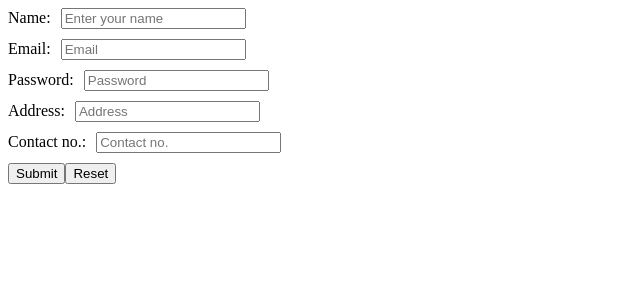
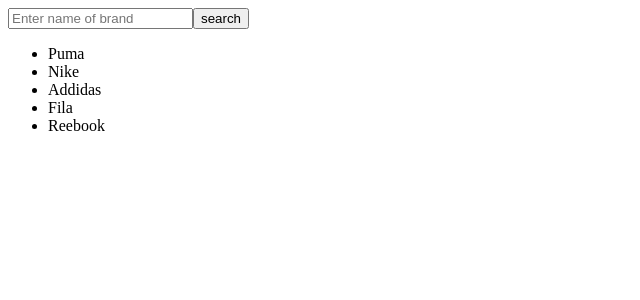
Before and after one commit to Sarojan-stha/React, a React (Vite) app: page / in a window 1280 px wide. Shown: the top 300 px of the page, without its empty margins (0-640 px from the left). Built offline with nearby package versions, Linux system fonts and the light colour scheme.

Commit message:
usestate ex1

```diff
--- /dev/null
+++ b/src/components/Exercises/Usestate-ex/UseStateEx.jsx
@@ -0,0 +1,33 @@
+import { useState } from "react";
+
+export default function UseStateEx() {
+  const initialState = [
+    { id: 1, name: "Puma" },
+    { id: 2, name: "Nike" },
+    { id: 3, name: "Addidas" },
+    { id: 4, name: "Fila" },
+    { id: 5, name: "Reebook" },
+  ];
+
+  const [brand, setBrand] = useState(initialState);
+  function searchBrand(event) {
+    const value = event.target.value;
+    setBrand();
+  }
+
+  return (
+    <>
+      <input
+        onChange={searchBrand}
+        type="text"
+        placeholder="Enter name of brand"
+      />
+      <button>search</button>
+      <ul>
+        {brand.map((brand) => {
+          return <li key={brand.id}>{brand.name}</li>;
+        })}
+      </ul>
+    </>
+  );
+}
--- a/src/main.jsx
+++ b/src/main.jsx
@@ -1,9 +1,9 @@
 import { StrictMode } from "react";
 import { createRoot } from "react-dom/client";
-import Form from "./components/Usestate/form";
+import UseStateEx from "./components/Exercises/Usestate-ex/UseStateEx";
 
 createRoot(document.getElementById("root")).render(
   <StrictMode>
-    <Form />
+    <UseStateEx />
   </StrictMode>
 );
```
